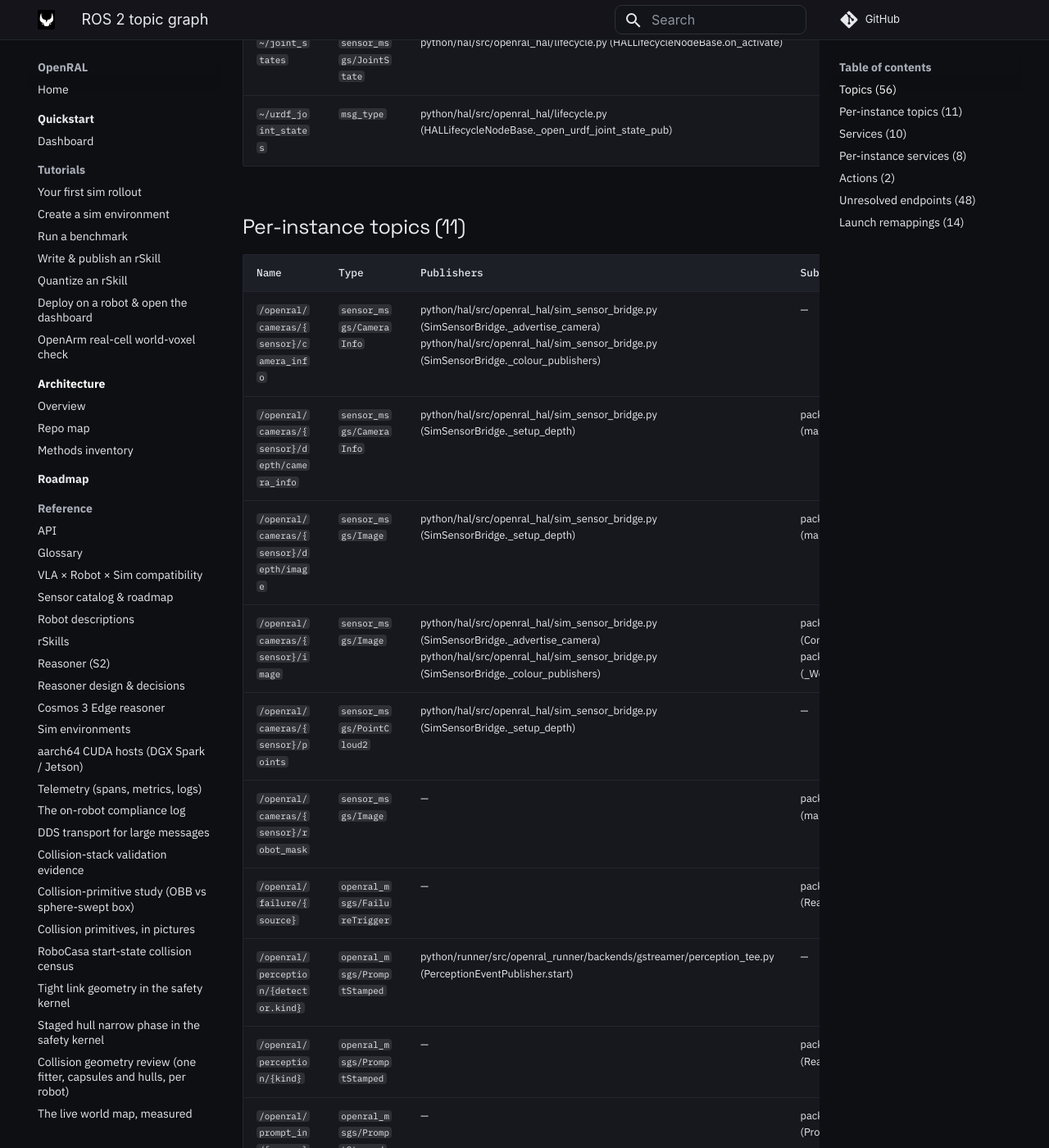
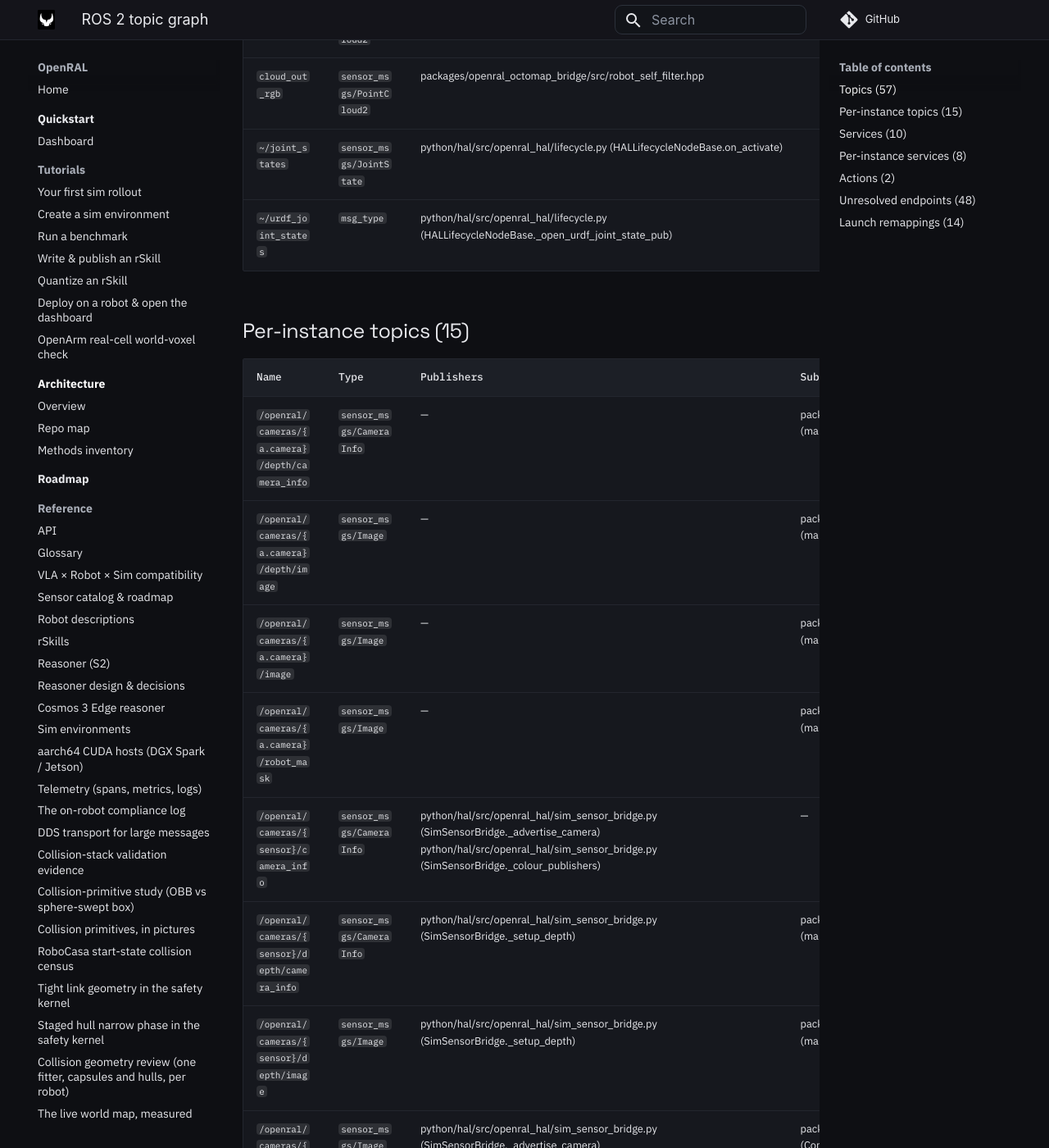
Before and after one commit to OpenRAL/openral, an MkDocs documentation site: the page built from docs/topics/README.md, in a window 1280 px wide and 1400 px high, scrolled down 6950 px. Shown: the whole window at 82% size. Built offline with MkDocs 1.6.1 and Material for MkDocs 9.7.7, drawn with Linux system fonts in a browser that asks for light colours; comment, search, counter and statistics services are not loaded; some of the changed text lies outside the part shown.

Commit message:
docs(topics): regenerate the topic graph for /openral/instance_cells
Co-Authored-By: Claude Opus 5.5 <noreply@anthropic.com>
Claude-Session: https://claude.ai/code/session_01NavzwbAX8CwQUTJmL2G6GN
Signed-off-by: Adrian <adrianllopart@gmail.com>

```diff
--- a/docs/topics/README.md
+++ b/docs/topics/README.md
@@ -16,7 +16,7 @@ rows join only on identical placeholder text, except that every
 Regenerate with `uv run python tools/gen_ros_topic_graph.py`;
 `just lint` and pre-commit fail when this page is stale.
 
-## Topics (56)
+## Topics (57)
 
 | Name | Type | Publishers | Subscribers |
 |---|---|---|---|
@@ -44,6 +44,7 @@ Regenerate with `uv run python tools/gen_ros_topic_graph.py`;
 | `/openral/grasp_declaration` | `openral_msgs/GraspDeclaration` | packages/openral_rskill_ros/openral_rskill_ros/rskill_runner_node.py (RskillRunnerNode.on_configure) | packages/world_state/openral_world_state_ros/object_tracker_node.py (make_object_tracker_node.ObjectTrackerNode._subscribe)<br>python/hal/src/openral_hal/_grasp_target_leg.py (GraspTargetLeg.setup)<br>python/hal/src/openral_hal/sim_sensor_bridge.py (SimSensorBridge._setup_grasp_declaration) |
 | `/openral/grasp_events` | `openral_msgs/GraspEvent` | python/hal/src/openral_hal/vision_attachment_bridge.py (VisionAttachmentBridge.setup) | packages/openral_reasoner_ros/openral_reasoner_ros/completion_check_node.py (CompletionCheckNode.__init__)<br>packages/world_state/openral_world_state_ros/object_tracker_node.py (make_object_tracker_node.ObjectTrackerNode._subscribe) |
 | `/openral/human_estop` | `std_msgs/Empty` | — | packages/openral_human_estop/openral_human_estop/forwarder_node.py (HumanEstopForwarderNode.on_configure) |
+| `/openral/instance_cells` | `openral_msgs/InstanceCells` | packages/world_state/openral_world_state_ros/instance_mask_propagator_node.py (main) | packages/world_state/openral_world_state_ros/object_tracker_node.py (make_object_tracker_node.ObjectTrackerNode._subscribe) |
 | `/openral/nav2/scan` | `sensor_msgs/LaserScan` | packages/openral_nav2_bringup/openral_nav2_bringup/payload_scan_filter_node.py (main.PayloadScanFilterNode.__init__) [param `output_topic`] | — |
 | `/openral/nvblox/depth_filtered/camera_info` | `sensor_msgs/CameraInfo` | packages/openral_slam_bringup/openral_slam_bringup/depth_height_filter_node.py (main.DepthHeightFilterNode.__init__) [param `output_camera_info_topic`] | — |
 | `/openral/nvblox/depth_filtered/image` | `sensor_msgs/Image` | packages/openral_slam_bringup/openral_slam_bringup/depth_height_filter_node.py (main.DepthHeightFilterNode.__init__) [param `output_depth_topic`] | — |
@@ -60,14 +61,14 @@ Regenerate with `uv run python tools/gen_ros_topic_graph.py`;
 | `/openral/safety/external_torque` | `sensor_msgs/JointState` | cpp/openral_safety_kernel/src/lifecycle_kernel.cpp | — |
 | `/openral/safety_status` | `openral_msgs/SafetyStatus` | cpp/openral_safety_kernel/src/lifecycle_kernel.cpp<br>packages/openral_safety/openral_safety/supervisor_node.py (SafetyPassthroughNode.on_configure) | packages/openral_compliance/openral_compliance/recorder_node.py (ComplianceRecorderNode.on_configure)<br>packages/openral_rskill_ros/openral_rskill_ros/rskill_runner_node.py (RskillRunnerNode.on_configure)<br>packages/openral_safety_watchdog/openral_safety_watchdog/deadman_watchdog_node.py (DeadmanWatchdogNode.on_configure) [param `safety_status_topic`]<br>python/observability/src/openral_observability/dashboard/safety_status_subscriber.py (SafetyStatusSubscriber._start) |
 | `/openral/skill_registry_changed` | `std_msgs/Empty` | tools/wait_for_action_and_signal_palette.py (main) [param `--signal-topic`] | packages/openral_reasoner_ros/openral_reasoner_ros/reasoner_node.py (ReasonerNode.on_configure) |
-| `/openral/tracked_objects` | `openral_msgs/TrackedObjectSet` | packages/world_state/openral_world_state_ros/object_tracker_node.py (make_object_tracker_node.ObjectTrackerNode._create_outputs) | packages/openral_reasoner_ros/openral_reasoner_ros/completion_check_node.py (CompletionCheckNode.__init__)<br>packages/openral_rskill_ros/openral_rskill_ros/rskill_runner_node.py (RskillRunnerNode.on_configure)<br>packages/world_state/openral_world_state_ros/lifecycle_node.py (_WorldStateLifecycleNode.on_configure) [param `tracked_objects_topic`] |
+| `/openral/tracked_objects` | `openral_msgs/TrackedObjectSet` | packages/world_state/openral_world_state_ros/object_tracker_node.py (make_object_tracker_node.ObjectTrackerNode._create_outputs) | packages/openral_reasoner_ros/openral_reasoner_ros/completion_check_node.py (CompletionCheckNode.__init__)<br>packages/openral_rskill_ros/openral_rskill_ros/rskill_runner_node.py (RskillRunnerNode.on_configure)<br>packages/world_state/openral_world_state_ros/instance_mask_propagator_node.py (main)<br>packages/world_state/openral_world_state_ros/lifecycle_node.py (_WorldStateLifecycleNode.on_configure) [param `tracked_objects_topic`] |
 | `/openral/visual_slam/odometry` | `nav_msgs/Odometry` | packages/openral_slam_bringup/openral_slam_bringup/pycuvslam_node.py (main.PyCuVSLAMNode.__init__) [param `odometry_topic`] | — |
 | `/openral/viz/attachments` | `visualization_msgs/MarkerArray` | packages/openral_foxglove_bringup/openral_foxglove_bringup/bucket2_markers.py (Bucket2MarkersNode.__init__) | — |
 | `/openral/viz/collisions` | `visualization_msgs/MarkerArray` | packages/openral_foxglove_bringup/openral_foxglove_bringup/bucket2_markers.py (Bucket2MarkersNode.__init__) | — |
 | `/openral/viz/static_geometry` | `visualization_msgs/MarkerArray` | packages/openral_foxglove_bringup/openral_foxglove_bringup/bucket2_markers.py (Bucket2MarkersNode.__init__) | — |
 | `/openral/world_state_fast` | `openral_msgs/WorldStateStamped` | packages/world_state/openral_world_state_ros/lifecycle_node.py (_WorldStateLifecycleNode.on_configure) | cpp/openral_safety_kernel/src/lifecycle_kernel.cpp<br>packages/openral_nav2_bringup/openral_nav2_bringup/payload_scan_filter_node.py (main.PayloadScanFilterNode.__init__) [param `world_state_topic`]<br>packages/openral_octomap_bridge/src/octomap_voxel_bridge.hpp [param `world_state_topic`]<br>packages/openral_octomap_bridge/src/robot_self_filter.hpp [param `world_state_topic`]<br>tools/_nav2_costmap_silhouette_probe.py (SilhouetteProbe.__init__)<br>tools/_validation_matrix_monitor.py (Monitor.__init__) |
 | `/openral/world_state_slow` | `openral_msgs/WorldStateStamped` | packages/world_state/openral_world_state_ros/lifecycle_node.py (_WorldStateLifecycleNode.on_configure) | packages/openral_reasoner_ros/openral_reasoner_ros/reasoner_node.py (ReasonerNode.on_configure) |
-| `/openral/world_voxels` | `openral_msgs/OccupancyVoxels` | packages/openral_octomap_bridge/src/octomap_voxel_bridge.hpp [param `output_topic`]<br>tools/voxel_transport_probe.py (run_pub) | cpp/openral_safety_kernel/src/lifecycle_kernel.cpp<br>packages/openral_foxglove_bringup/openral_foxglove_bringup/bucket2_markers.py (Bucket2MarkersNode.__init__)<br>packages/world_state/openral_world_state_ros/lifecycle_node.py (_WorldStateLifecycleNode.on_configure) [param `object_voxels_topic`]<br>packages/world_state/openral_world_state_ros/object_tracker_node.py (make_object_tracker_node.ObjectTrackerNode._subscribe)<br>python/hal/src/openral_hal/sim_sensor_bridge.py (SimSensorBridge._setup_attachment_state)<br>python/hal/src/openral_hal/sim_sensor_bridge.py (SimSensorBridge._setup_estop_ground_truth)<br>python/hal/src/openral_hal/vision_attachment_bridge.py (VisionAttachmentBridge.setup)<br>tools/_validation_matrix_monitor.py (Monitor.__init__)<br>tools/voxel_transport_probe.py (run_sub) |
+| `/openral/world_voxels` | `openral_msgs/OccupancyVoxels` | packages/openral_octomap_bridge/src/octomap_voxel_bridge.hpp [param `output_topic`]<br>tools/voxel_transport_probe.py (run_pub) | cpp/openral_safety_kernel/src/lifecycle_kernel.cpp<br>packages/openral_foxglove_bringup/openral_foxglove_bringup/bucket2_markers.py (Bucket2MarkersNode.__init__)<br>packages/world_state/openral_world_state_ros/instance_mask_propagator_node.py (main)<br>packages/world_state/openral_world_state_ros/lifecycle_node.py (_WorldStateLifecycleNode.on_configure) [param `object_voxels_topic`]<br>packages/world_state/openral_world_state_ros/object_tracker_node.py (make_object_tracker_node.ObjectTrackerNode._subscribe)<br>python/hal/src/openral_hal/sim_sensor_bridge.py (SimSensorBridge._setup_attachment_state)<br>python/hal/src/openral_hal/sim_sensor_bridge.py (SimSensorBridge._setup_estop_ground_truth)<br>python/hal/src/openral_hal/vision_attachment_bridge.py (VisionAttachmentBridge.setup)<br>tools/_validation_matrix_monitor.py (Monitor.__init__)<br>tools/voxel_transport_probe.py (run_sub) |
 | `/openral/world_voxels_cloud` | `sensor_msgs/PointCloud2` | packages/openral_foxglove_bringup/openral_foxglove_bringup/bucket2_markers.py (Bucket2MarkersNode.__init__) | — |
 | `/probe/cloud` | `sensor_msgs/PointCloud2` | tools/cloud_transport_probe.py (run_pub) [param `--topic`] | tools/cloud_transport_probe.py (run_sub) [param `--topic`] |
 | `/scan` | `sensor_msgs/LaserScan` | python/hal/src/openral_hal/sim_sensor_bridge.py (SimSensorBridge._setup_scan) | packages/openral_nav2_bringup/openral_nav2_bringup/payload_scan_filter_node.py (main.PayloadScanFilterNode.__init__) [param `input_topic`] |
@@ -77,10 +78,14 @@ Regenerate with `uv run python tools/gen_ros_topic_graph.py`;
 | `~/joint_states` | `sensor_msgs/JointState` | python/hal/src/openral_hal/lifecycle.py (HALLifecycleNodeBase.on_activate) | — |
 | `~/urdf_joint_states` | `msg_type` | python/hal/src/openral_hal/lifecycle.py (HALLifecycleNodeBase._open_urdf_joint_state_pub) | — |
 
-## Per-instance topics (11)
+## Per-instance topics (15)
 
 | Name | Type | Publishers | Subscribers |
 |---|---|---|---|
+| `/openral/cameras/{a.camera}/depth/camera_info` | `sensor_msgs/CameraInfo` | — | packages/world_state/openral_world_state_ros/instance_mask_propagator_node.py (main) |
+| `/openral/cameras/{a.camera}/depth/image` | `sensor_msgs/Image` | — | packages/world_state/openral_world_state_ros/instance_mask_propagator_node.py (main) |
+| `/openral/cameras/{a.camera}/image` | `sensor_msgs/Image` | — | packages/world_state/openral_world_state_ros/instance_mask_propagator_node.py (main) |
+| `/openral/cameras/{a.camera}/robot_mask` | `sensor_msgs/Image` | — | packages/world_state/openral_world_state_ros/instance_mask_propagator_node.py (main) |
 | `/openral/cameras/{sensor}/camera_info` | `sensor_msgs/CameraInfo` | python/hal/src/openral_hal/sim_sensor_bridge.py (SimSensorBridge._advertise_camera)<br>python/hal/src/openral_hal/sim_sensor_bridge.py (SimSensorBridge._colour_publishers) | — |
 | `/openral/cameras/{sensor}/depth/camera_info` | `sensor_msgs/CameraInfo` | python/hal/src/openral_hal/sim_sensor_bridge.py (SimSensorBridge._setup_depth) | packages/world_state/openral_world_state_ros/object_tracker_node.py (make_object_tracker_node.ObjectTrackerNode._subscribe) |
 | `/openral/cameras/{sensor}/depth/image` | `sensor_msgs/Image` | python/hal/src/openral_hal/sim_sensor_bridge.py (SimSensorBridge._setup_depth) | packages/world_state/openral_world_state_ros/object_tracker_node.py (make_object_tracker_node.ObjectTrackerNode._subscribe) |
```
